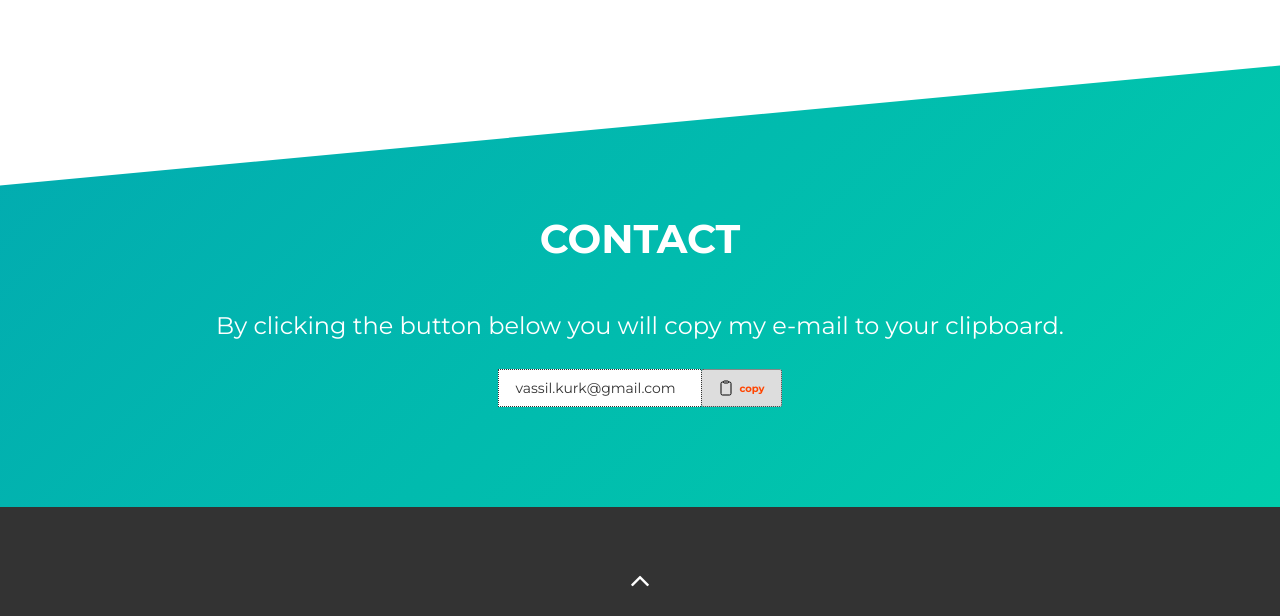
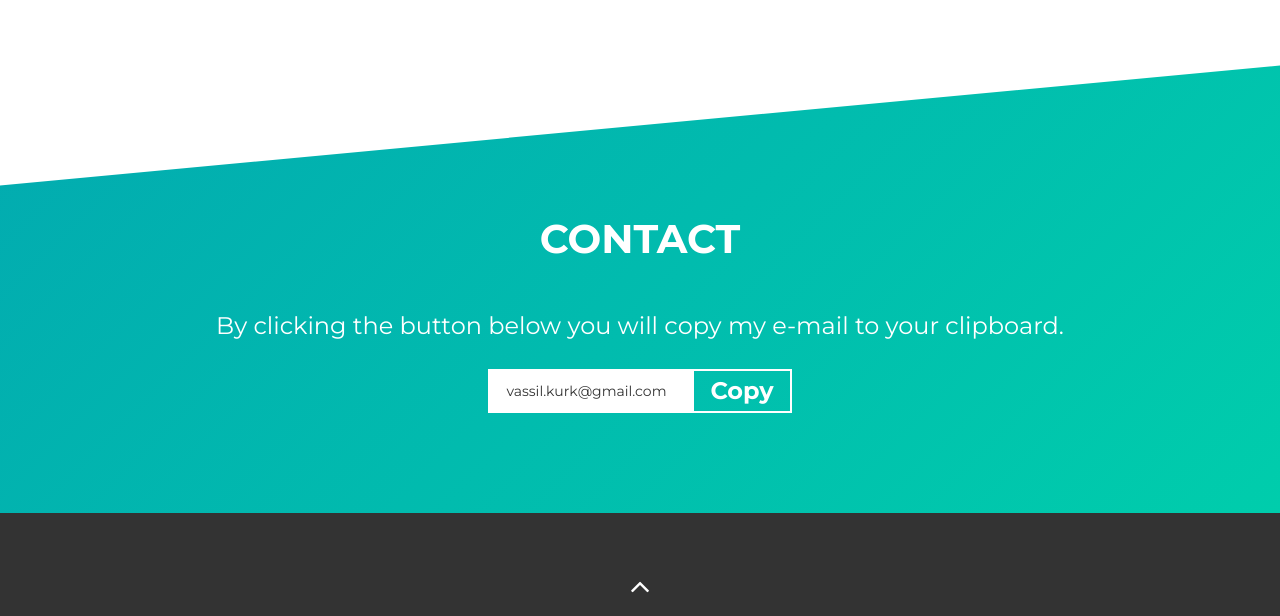
Before and after one commit to skjllnet/portfolio, a website built with Parcel: page src/index.html in a window 1280 px wide. Shown: the part 2846-3462 px from the top of the page. Built offline with nearby package versions, Linux system fonts and the light colour scheme.

Commit message:
clipboard functionality

```diff
--- a/src/index.html
+++ b/src/index.html
@@ -277,27 +277,24 @@
           </p>
 
           <!-- Copy to clipboard functionality -->
-          <div class="clipboard">
-            <input
-              type="text"
-              value="vassil.kurk@gmail.com"
-              id="myEmail"
-              class="text"
-            />
-            <button onclick="copyText()" class="btn">
-              <img src="assets/clipboard-outline.svg" alt="Copy to clipboard" />
-              <strong>copy</strong>
-            </button>
+          <div class="clipboard-container">
+            <div class="content">
+              <input
+                type="text"
+                value="vassil.kurk@gmail.com"
+                id="data"
+                class="text"
+              />
+              <a
+                onclick="copyText()"
+                rel="noreferrer"
+                onmouseover=""
+                class="cta-btn cta-btn--resume"
+                id="copy"
+                >Copy</a
+              >
+            </div>
           </div>
-
-          <!-- <p>vassil.kurk@gmail.com</p>
-          <a
-            rel="noreferrer"
-            target="_blank"
-            class="cta-btn cta-btn--resume"
-            href="mailto:example@email.com"
-            >Copy to Clipboard</a
-          > -->
         </div>
       </div>
     </section>
@@ -332,5 +329,6 @@
     </footer>
     <!-- /END Footer Section -->
     <script defer type="module" src="index.js"></script>
+    <!-- <script defer type="module" src="./scripts/copyText.js"></script> -->
   </body>
 </html>
--- a/src/sass/components/_buttons.scss
+++ b/src/sass/components/_buttons.scss
@@ -82,6 +82,7 @@
   &:hover {
     color: $secondary-color;
     text-decoration: none;
+    cursor: pointer;
 
     &::after {
       width: 100%;
@@ -96,16 +97,21 @@
 
 /* Clipboard */
 
-.clipboard {
+.clipboard-container {
   display: flex;
   justify-content: center;
+  align-items: center;
+}
+
+.content {
+  display: flex;
 }
 
 input {
   border: none;
-  border-top: 1px dotted #333;
-  border-left: 1px dotted #333;
-  border-bottom: 1px dotted #333;
+  border-top: 2px solid #fff;
+  border-left: 2px solid #fff;
+  border-bottom: 2px solid #fff;
 }
 
 .text {
--- a/src/scripts/copyText.js
+++ b/src/scripts/copyText.js
@@ -1,8 +1,15 @@
-export default function copyText() {
-  let text = document.getElementById("myEmail");
+// function copyText() {
+//   let text = document.getElementById("myEmail");
 
-  text.select();
-  text.setSelectionRange(0, 99999);
+//   text.select();
+//   text.setSelectionRange(0, 99999);
 
-  navigator.clipboard.writeText(text.value);
-}
+//   navigator.clipboard.writeText(text.value);
+// }
+
+const btn_copy = document.getElementById("copy");
+const txt_data = document.getElementById("data");
+copy.onclick = () => {
+  const value = txt_data.value;
+  navigator.clipboard.writeText(value);
+};
```
